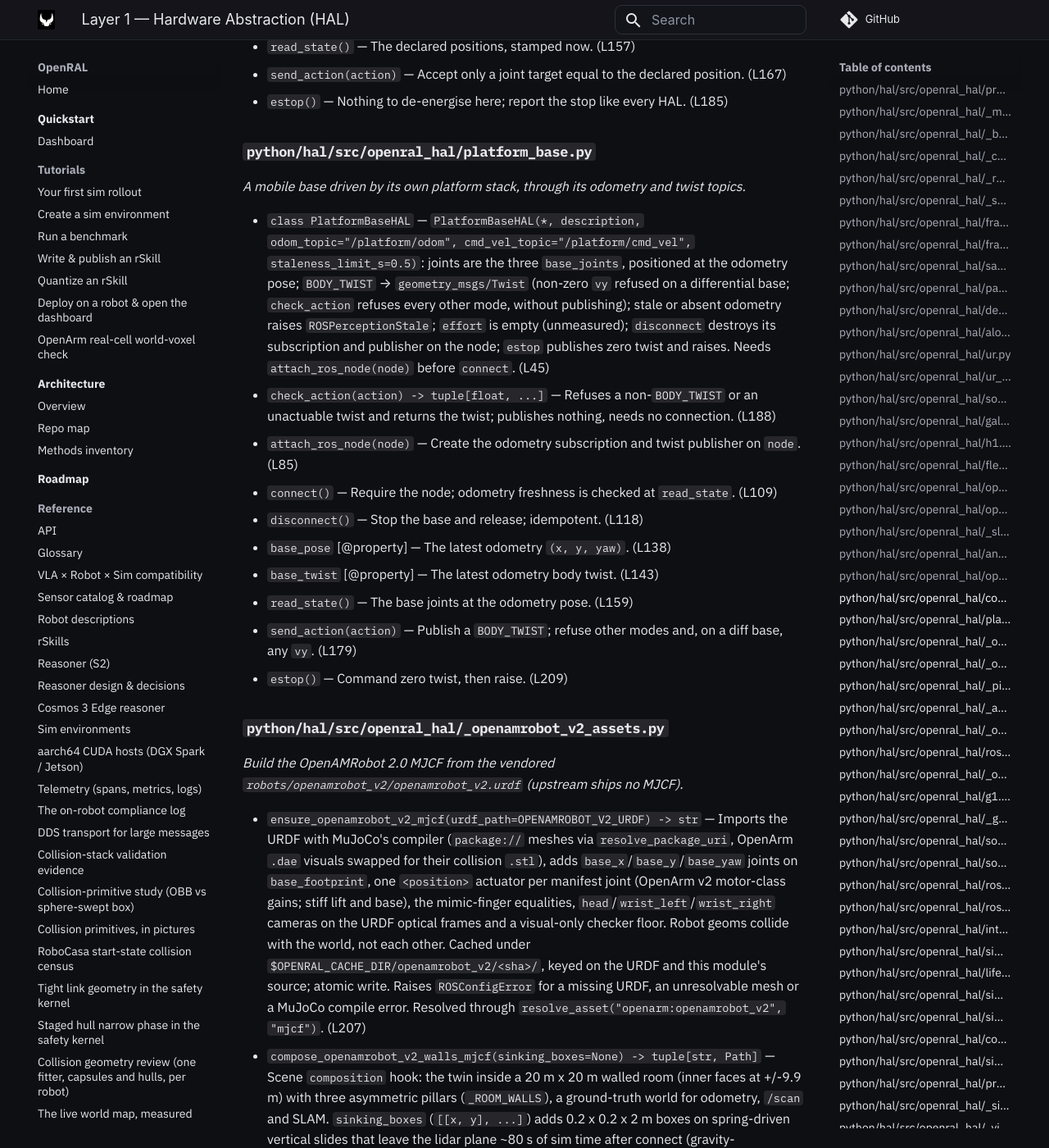
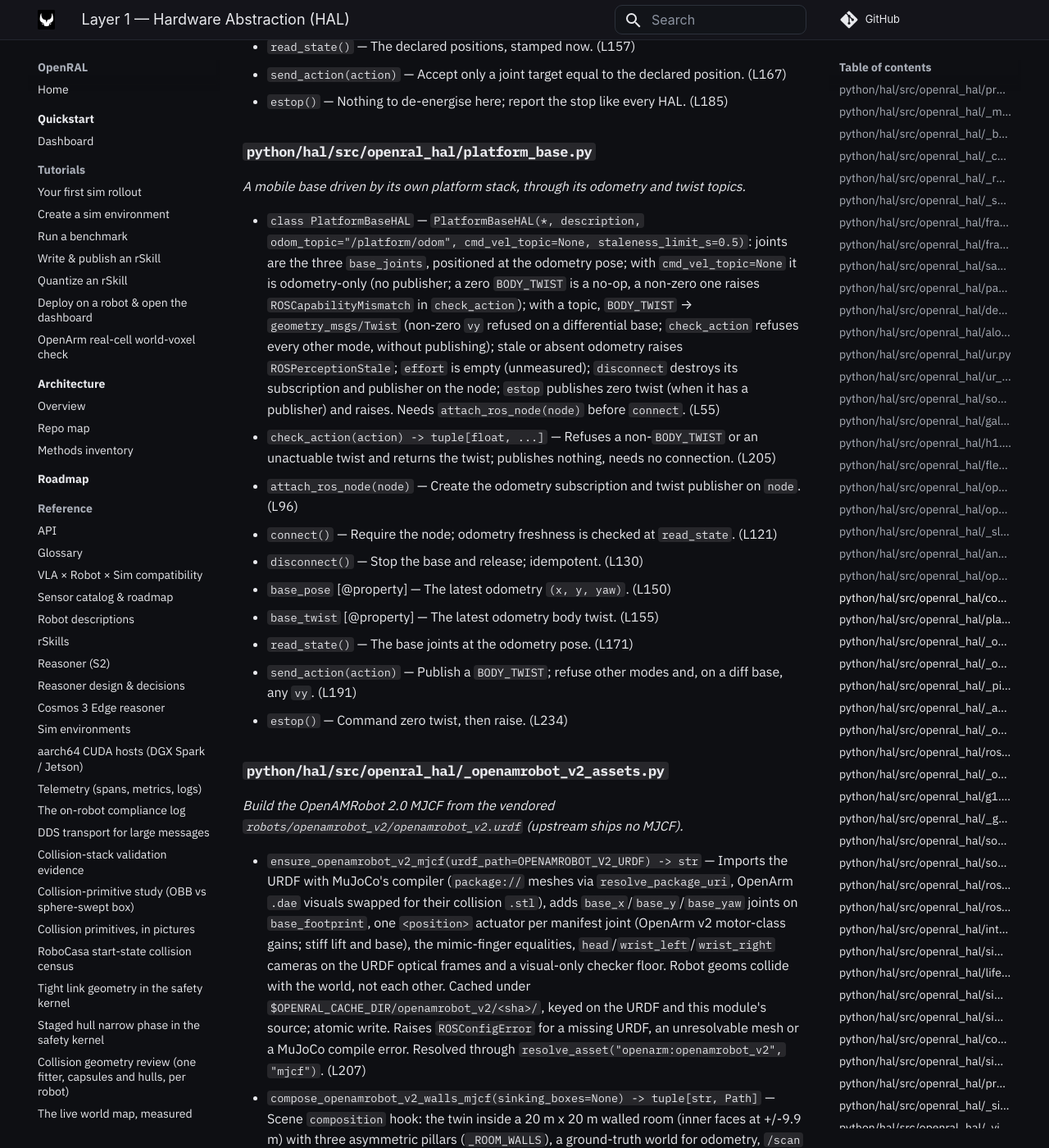
Before and after one commit to OpenRAL/openral, an MkDocs documentation site: the page built from docs/methods/01-hal.md, in a window 1280 px wide and 1400 px high, scrolled down 35198 px. Shown: the whole window at 82% size. Built offline with MkDocs 1.6.1 and Material for MkDocs 9.7.7, drawn with Linux system fonts in a browser that asks for light colours; comment, search, counter and statistics services are not loaded.

Commit message:
fix(hal): the OpenAMRobot platform owns its base command; README follows upstream review
The OpenAMRobot project lead's review on #497: the platform's final /cmd_vel is
its collision_monitor output after twist_mux, its software stop and smoother, so
a remapped copy of it is not an input OpenRAL may publish on.

- PlatformBaseHAL is odometry-only unless a cmd_vel_topic is configured: no
  publisher, a zero BODY_TWIST is a no-op, a non-zero one raises
  ROSCapabilityMismatch in check_action, before any part of a composite moves.
  The openamrobot_v2 manifest configures none until upstream defines a
  reviewed, arbitrated input.
- max_base_linear_speed_m_s 0.3 -> 0.2, upstream's current Nav2 profile
  (Nav2's vx_max is clamped to it).
- The register LIFT interlock is designed, not implemented; lift destinations
  and interlocks belong in a command policy, not the model.
- The unsourced "units ship 2027-04" is removed.
- README: command ownership (standalone-sim vs integrated-hardware profiles),
  stop relationship, TF migration and the stale pinned geometry as open items.

Co-Authored-By: Claude Opus 5.5 <noreply@anthropic.com>
Claude-Session: https://claude.ai/code/session_01NavzwZyoRwcKo7oJB5fXXh
Signed-off-by: Adrian <adrianllopart@gmail.com>

```diff
--- a/docs/methods/01-hal.md
+++ b/docs/methods/01-hal.md
@@ -520,16 +520,16 @@ _One robot HAL composed from part HALs that each own a disjoint set of its joint
 ### `python/hal/src/openral_hal/platform_base.py`
 _A mobile base driven by its own platform stack, through its odometry and twist topics._
 
-- `class PlatformBaseHAL` — `PlatformBaseHAL(*, description, odom_topic="/platform/odom", cmd_vel_topic="/platform/cmd_vel", staleness_limit_s=0.5)`: joints are the three `base_joints`, positioned at the odometry pose; `BODY_TWIST` → `geometry_msgs/Twist` (non-zero `vy` refused on a differential base; `check_action` refuses every other mode, without publishing); stale or absent odometry raises `ROSPerceptionStale`; `effort` is empty (unmeasured); `disconnect` destroys its subscription and publisher on the node; `estop` publishes zero twist and raises. Needs `attach_ros_node(node)` before `connect`. (L45)
-  - `check_action(action) -> tuple[float, ...]` — Refuses a non-`BODY_TWIST` or an unactuable twist and returns the twist; publishes nothing, needs no connection. (L188)
-  - `attach_ros_node(node)` — Create the odometry subscription and twist publisher on ``node``. (L85)
-  - `connect()` — Require the node; odometry freshness is checked at ``read_state``. (L109)
-  - `disconnect()` — Stop the base and release; idempotent. (L118)
-  - `base_pose` [@property] — The latest odometry ``(x, y, yaw)``. (L138)
-  - `base_twist` [@property] — The latest odometry body twist. (L143)
-  - `read_state()` — The base joints at the odometry pose. (L159)
-  - `send_action(action)` — Publish a ``BODY_TWIST``; refuse other modes and, on a diff base, any ``vy``. (L179)
-  - `estop()` — Command zero twist, then raise. (L209)
+- `class PlatformBaseHAL` — `PlatformBaseHAL(*, description, odom_topic="/platform/odom", cmd_vel_topic=None, staleness_limit_s=0.5)`: joints are the three `base_joints`, positioned at the odometry pose; with `cmd_vel_topic=None` it is odometry-only (no publisher; a zero `BODY_TWIST` is a no-op, a non-zero one raises `ROSCapabilityMismatch` in `check_action`); with a topic, `BODY_TWIST` → `geometry_msgs/Twist` (non-zero `vy` refused on a differential base; `check_action` refuses every other mode, without publishing); stale or absent odometry raises `ROSPerceptionStale`; `effort` is empty (unmeasured); `disconnect` destroys its subscription and publisher on the node; `estop` publishes zero twist (when it has a publisher) and raises. Needs `attach_ros_node(node)` before `connect`. (L55)
+  - `check_action(action) -> tuple[float, ...]` — Refuses a non-`BODY_TWIST` or an unactuable twist and returns the twist; publishes nothing, needs no connection. (L205)
+  - `attach_ros_node(node)` — Create the odometry subscription and twist publisher on ``node``. (L96)
+  - `connect()` — Require the node; odometry freshness is checked at ``read_state``. (L121)
+  - `disconnect()` — Stop the base and release; idempotent. (L130)
+  - `base_pose` [@property] — The latest odometry ``(x, y, yaw)``. (L150)
+  - `base_twist` [@property] — The latest odometry body twist. (L155)
+  - `read_state()` — The base joints at the odometry pose. (L171)
+  - `send_action(action)` — Publish a ``BODY_TWIST``; refuse other modes and, on a diff base, any ``vy``. (L191)
+  - `estop()` — Command zero twist, then raise. (L234)
 
 ### `python/hal/src/openral_hal/_openamrobot_v2_assets.py`
 _Build the OpenAMRobot 2.0 MJCF from the vendored `robots/openamrobot_v2/openamrobot_v2.urdf` (upstream ships no MJCF)._
```
Also changed, not shown: docs/architecture/repo-state-map.html (+1 -1 lines), docs/reference/robots.md (+1 -1 lines), docs/topics/README.md (+3 -3 lines), robots/README.md (+1 -1 lines), robots/openamrobot_v2/README.md (+45 -18 lines), 5 other files.
